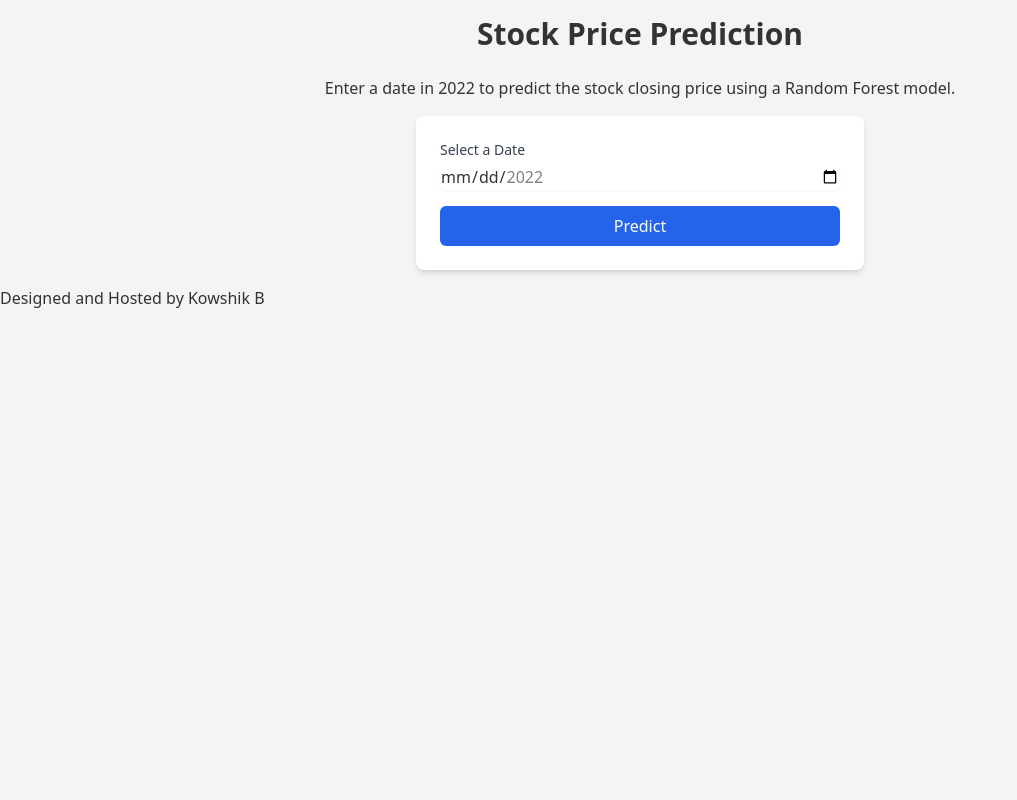
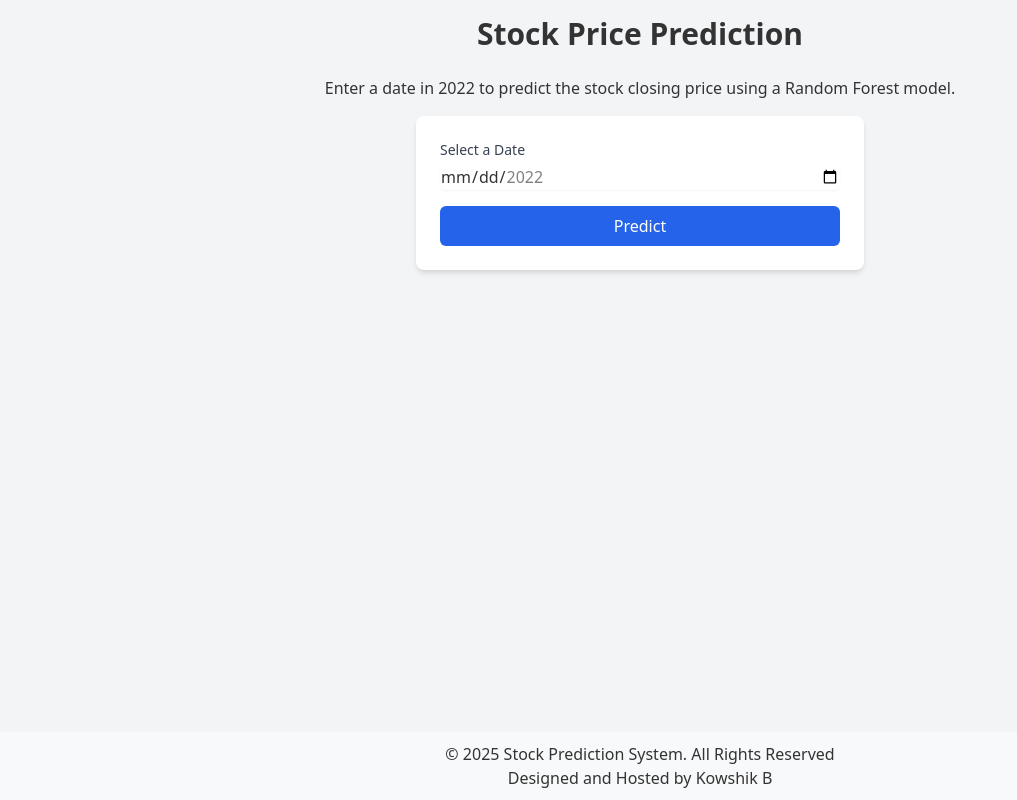
Before and after one commit to Kowshik-47/Stock-Prediction, a Flask app: page / in a window 1280 px wide. Shown: the whole page, without its empty margins (0-1017 px from the left). Run offline with Flask 3, Linux system fonts and the light colour scheme; some libraries are stand-ins or nearby versions.

Commit message:
Update index.html

```diff
--- a/templates/index.html
+++ b/templates/index.html
@@ -73,7 +73,8 @@
 
         <div id="error" class="mt-6 max-w-md mx-auto text-red-600 hidden"></div>
     </div>
-    <footer style="{position:absolute; bottom : 1%}">
+    <footer style="position:absolute; bottom:0px; width:100%; text-align:center; padding:10px;background-color: #f8f9fa">
+            <p>&copy; 2025 Stock Prediction System. All Rights Reserved</p>
             Designed and Hosted by Kowshik B
     </footer>
     <script src="{{ url_for('static', filename='js/script.js') }}"></script>
```
